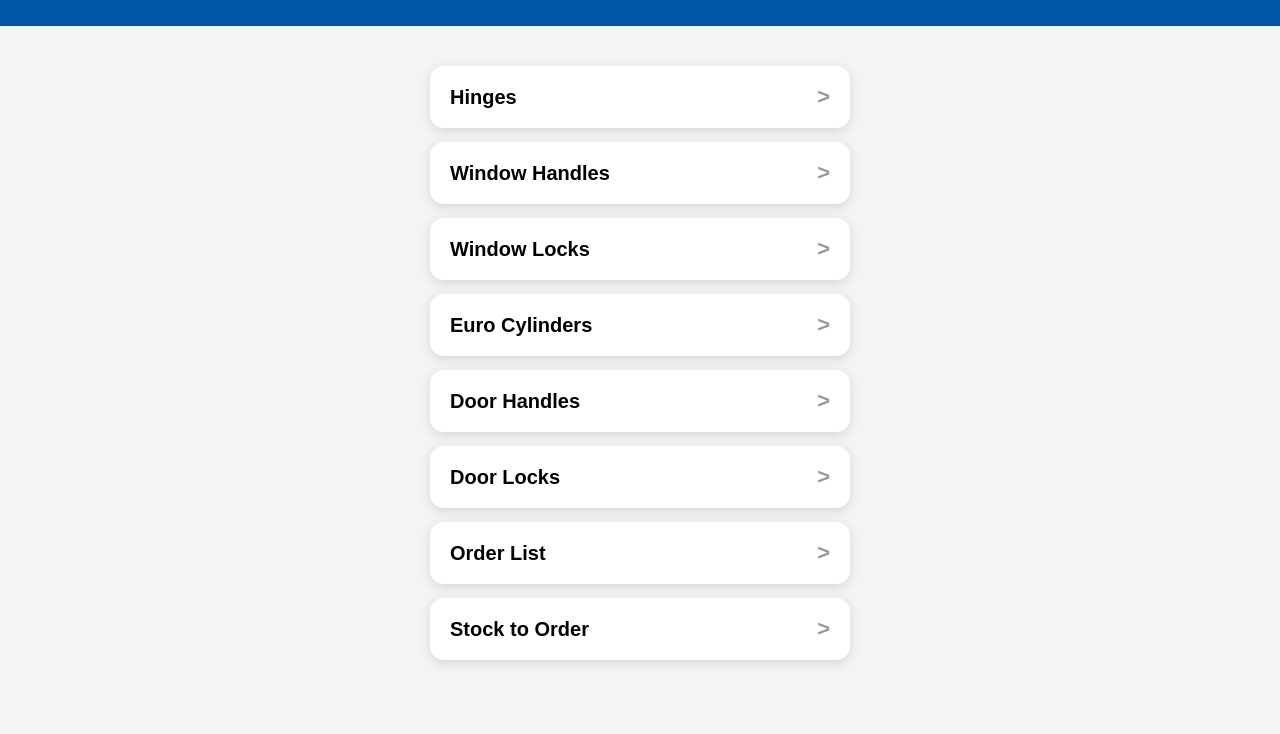
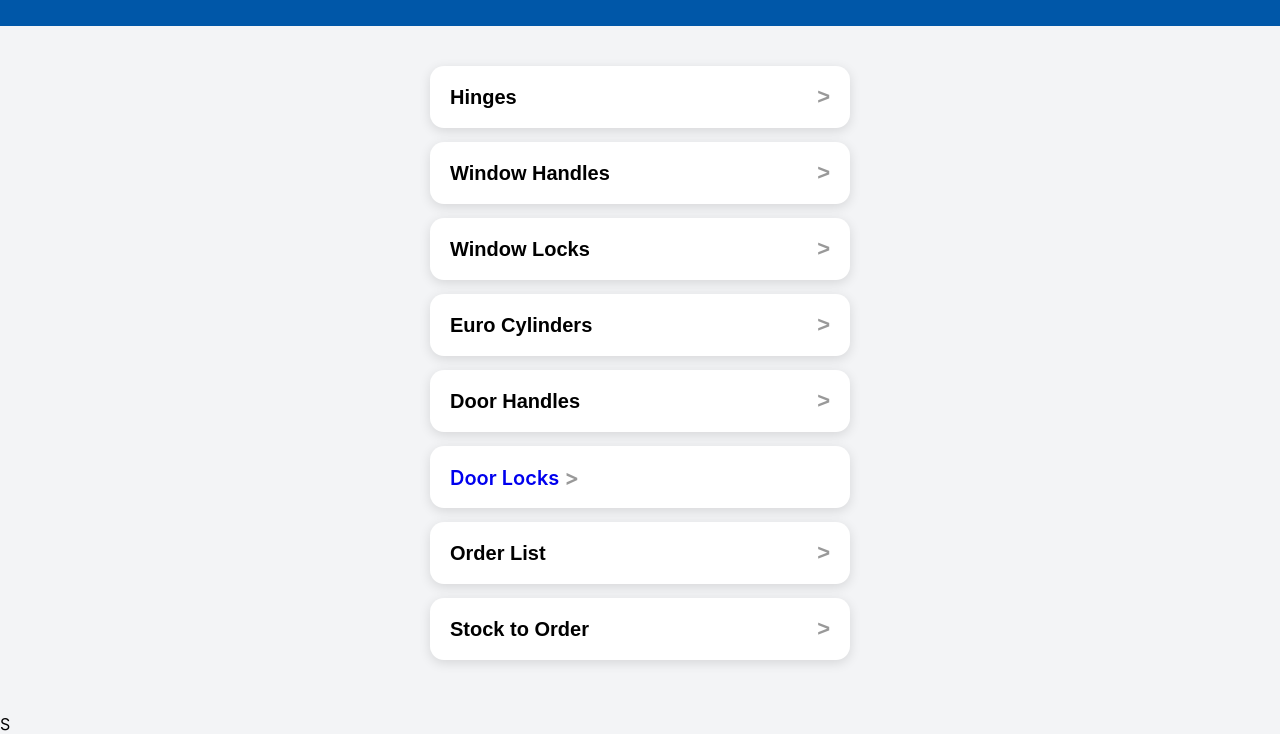
Before and after one commit to woodzy2000/van-stock, a plain HTML site: page index.html in a window 1280 px wide. Shown: the part 125-859 px from the top of the page. Drawn offline with Linux system fonts and the light colour scheme.

Commit message:
Add files via upload

```diff
--- a/index.html
+++ b/index.html
@@ -5,10 +5,7 @@
 	<meta charset="UTF-8">
 	<meta name="viewport" content="width=device-width, initial-scale=1.0">
 	<title>UPVC Repair - Van Stock</title>
-
 	<link rel="stylesheet" href="style.css">
-	<link rel="manifest" href="manifest.json">
-    <meta name="theme-color" content="#0878d1">
 </head>
 
 <body>
@@ -45,11 +42,10 @@
     <span>&gt;</span>
 </button>
 
-	<button class="menu-button">
-		Door Locks
-		<span>&gt;</span>
-	</button>
-
+<a class="menu-button" href="./door-locks.html" style="display:block; text-decoration:none; box-sizing:border-box;">
+    Door Locks
+    <span>&gt;</span>
+</a>
 
 
 	<button class="menu-button">
@@ -66,3 +62,4 @@
 
 </body>
 </html>
+S
```
